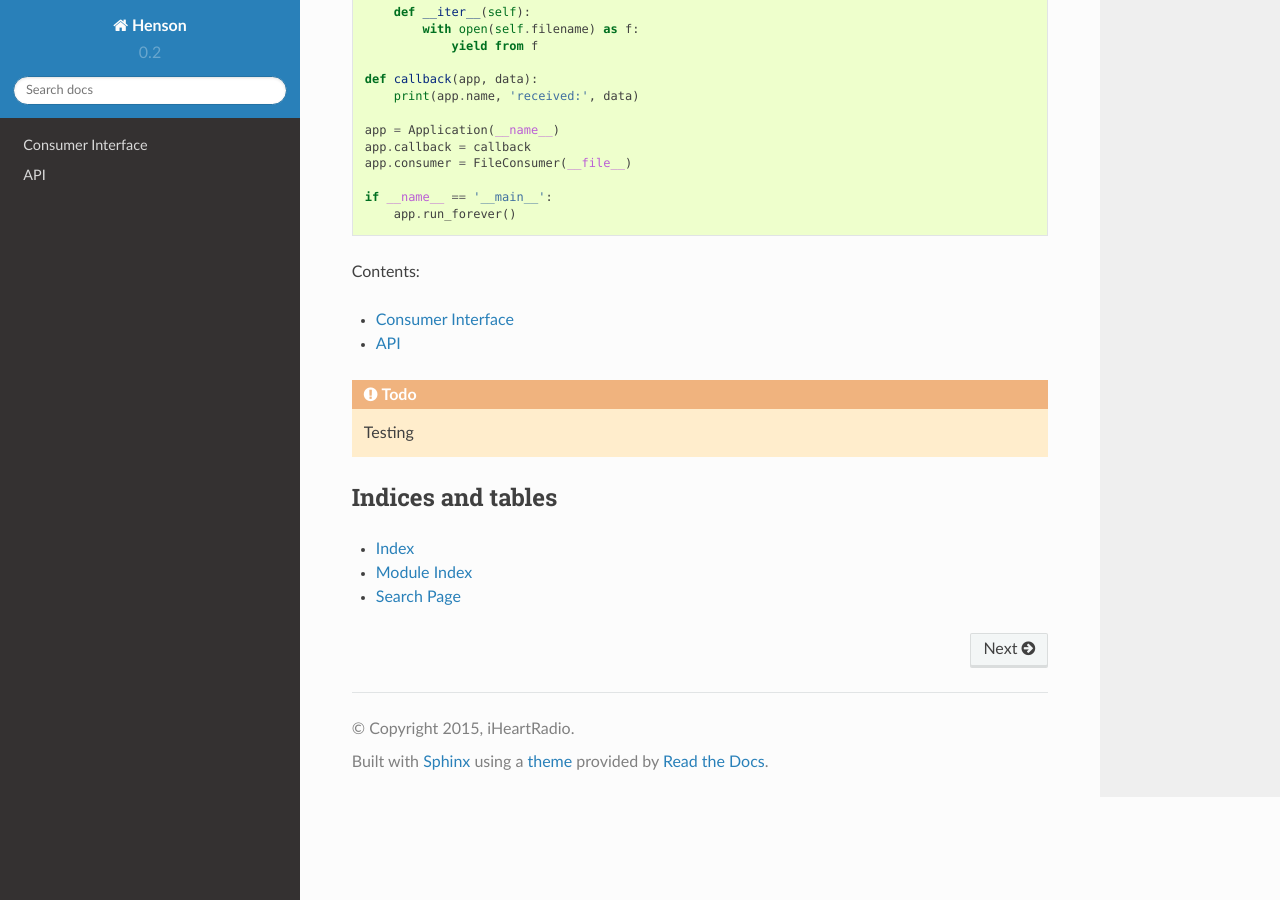
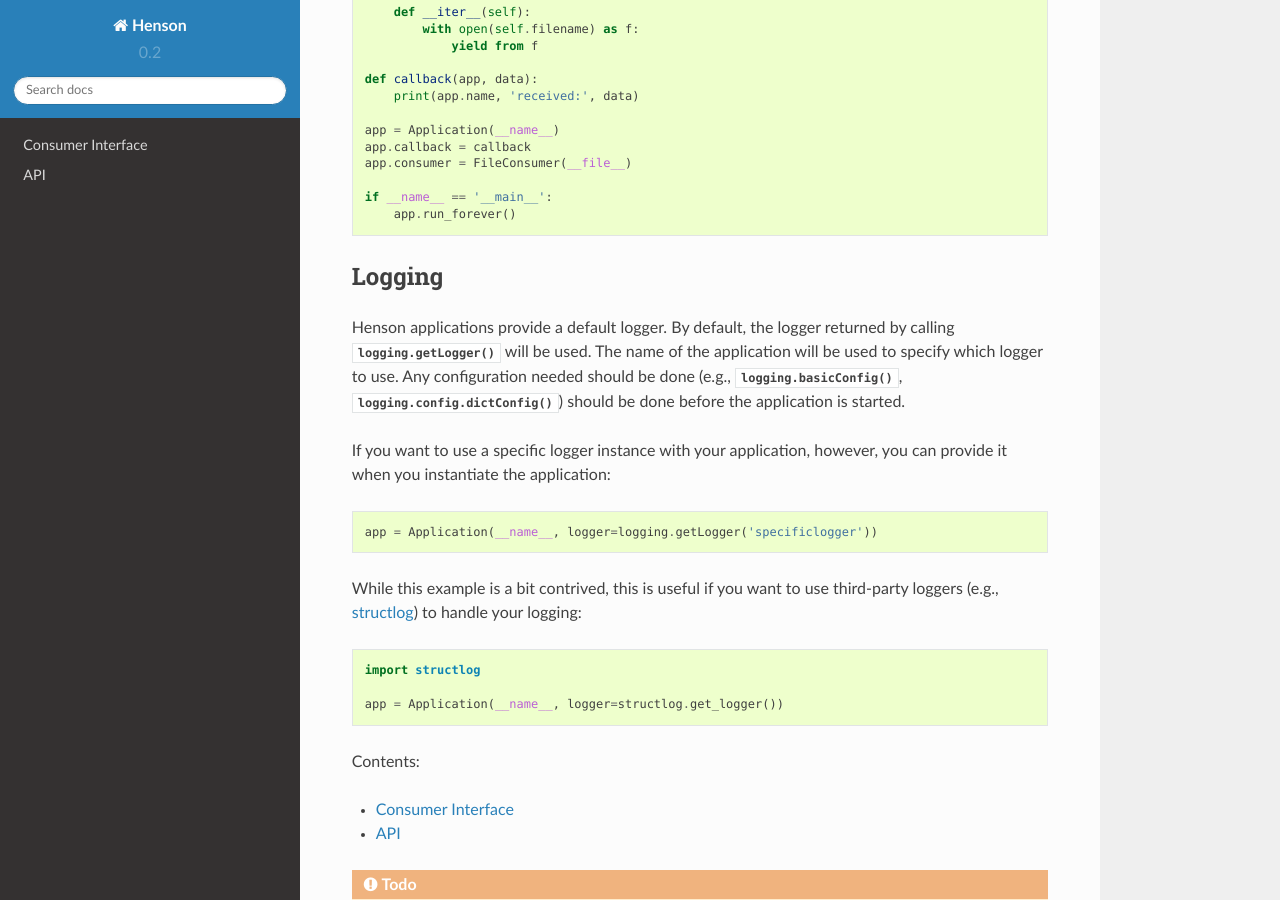
Before and after one commit to iheartradio/Henson, a Sphinx documentation site: the page built from docs/index.rst, in a window 1280 px wide and 900 px high, scrolled down 707 px. Built offline with Sphinx 7.4.7 and the Read the Docs theme 2.0.0, drawn with Linux system fonts in a browser that asks for light colours.

Commit message:
What rolls down stairs...
While there is still work to be done, this is the beginning of logging
in Henson. Applications will now provided a logger that can be used to
send all messages through the same logger.

Some initial log messages are being added to `run_forever`. They will
track the startup and shutdown of the application (as info messages) as
well as any exceptions that occur trying to read a message. This will
probably be the extent of the messaging in `Application` with the
possible exception of debugging messages added to track the full startup
process.

```diff
--- a/docs/index.rst
+++ b/docs/index.rst
@@ -43,6 +43,28 @@ Quickstart
     if __name__ == '__main__':
         app.run_forever()
 
+Logging
+=======
+
+Henson applications provide a default logger. By default, the logger returned
+by calling :func:`logging.getLogger` will be used. The name of the application
+will be used to specify which logger to use. Any configuration needed should be
+done (e.g., :func:`logging.basicConfig`, :func:`logging.config.dictConfig`)
+should be done before the application is started.
+
+If you want to use a specific logger instance with your application, however,
+you can provide it when you instantiate the application::
+
+    app = Application(__name__, logger=logging.getLogger('specificlogger'))
+
+While this example is a bit contrived, this is useful if you want to use
+third-party loggers (e.g., `structlog <http://structlog.rtfd.org>`_) to handle
+your logging::
+
+    import structlog
+
+    app = Application(__name__, logger=structlog.get_logger())
+
 Contents:
 
 .. toctree::
```
Also changed, not shown: 1 other file.
